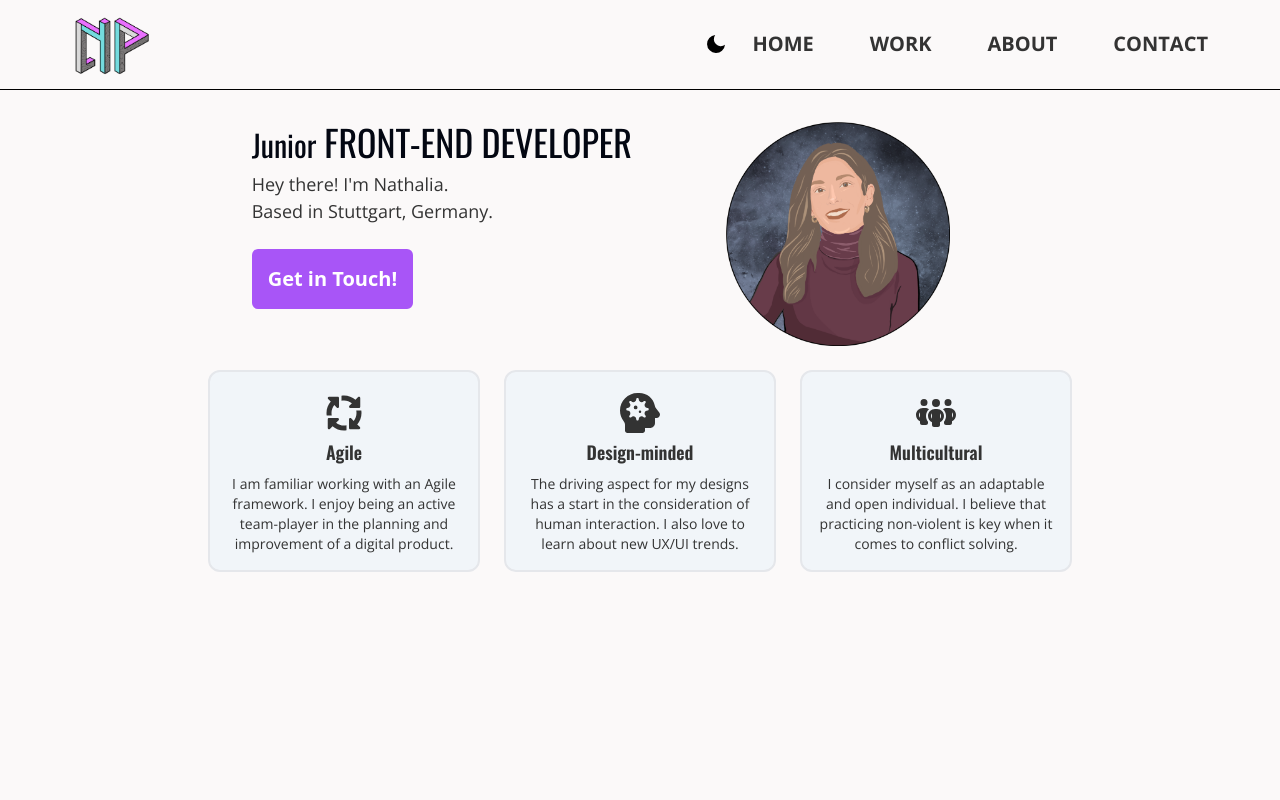
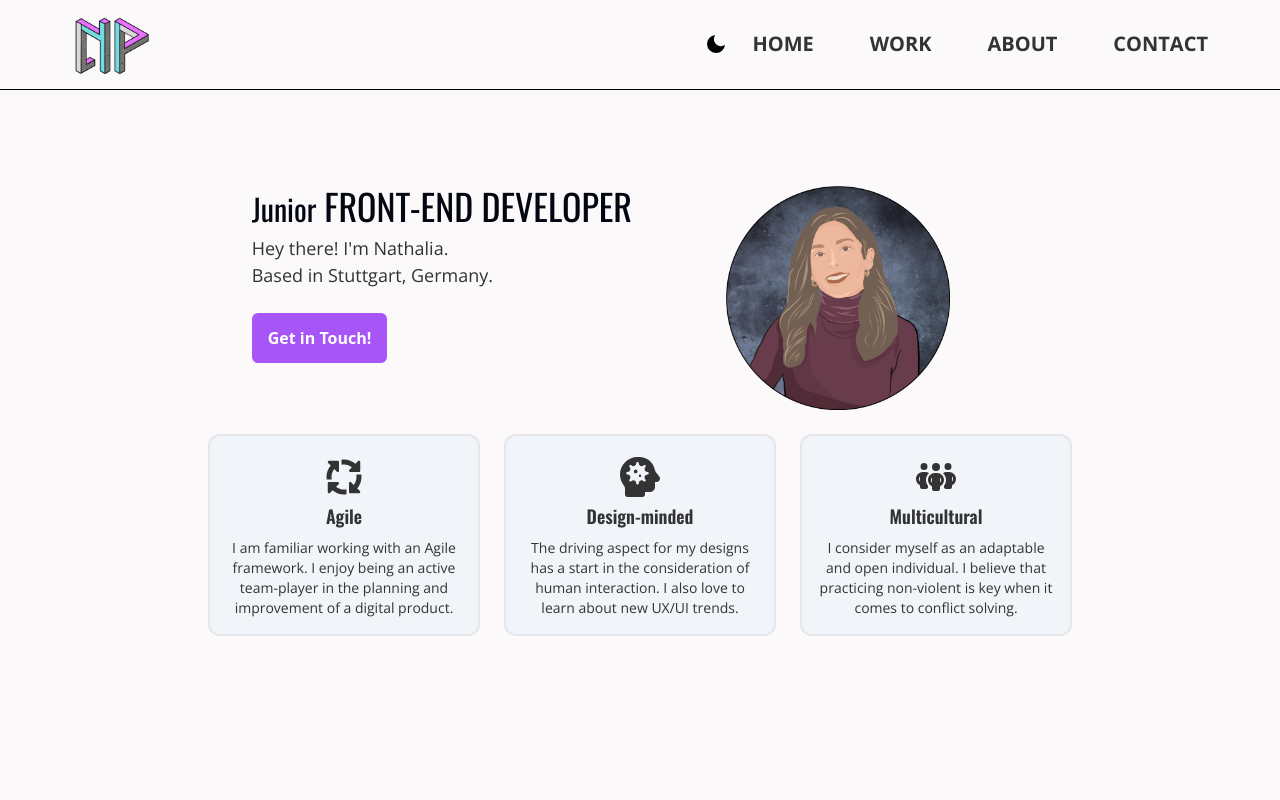
Before and after one commit to NattyDCI/portfolioFrontendDevNathaliaPadron, a React (Vite) app in the folder portfolioFrontendNathalia/: page / in a window 1280 px wide. Shown: the top 800 px of the page. Built offline with nearby package versions, Linux system fonts and the light colour scheme.

Commit message:
responsiveness changes

```diff
--- a/portfolioFrontendNathalia/src/App.jsx
+++ b/portfolioFrontendNathalia/src/App.jsx
@@ -27,7 +27,7 @@ const App = () => {
 
         </div>
       </div>
-      <div className='md:block hidden'>
+      <div className='xs:block hidden'>
         <hr className="flex-grow border-t dark:border-gray-300 border-black z-1"></hr>
       </div>
 
--- a/portfolioFrontendNathalia/src/components/Pages/Hero.jsx
+++ b/portfolioFrontendNathalia/src/components/Pages/Hero.jsx
@@ -9,7 +9,7 @@ const Hero = () => {
   const { contactRef, heroRef } = useContext(MainContext);
   const buttonText = "Get in Touch!"
   return (
-    <section id="home" ref={heroRef} className={`min-h-screen flex flex-col content-center items-center my-8`}>
+    <section id="home" ref={heroRef} className={`min-h-screen flex flex-col content-center items-center xs:my-24 my-8`}>
       <div className={`grid gap-4 dark:bg-primary bg-offWhite xs:grid-cols-2`}>
         <div>
           <h2 className="font-oswald font-regular mb-2 text-gray-950 dark:text-offWhite text-4xl leading-2">
@@ -19,7 +19,7 @@ const Hero = () => {
           </p>
           <p className="font-opensans font-normal dark:text-white text-offDark text-[18px]"> Based in Stuttgart, Germany.</p>
           <div className="ss:block hidden">
-            < StyledButton reference={contactRef} parragraf={buttonText} width={`fit`} className="mt-10 font-[30px]"/>
+            < StyledButton reference={contactRef} parragraf={buttonText} width={`fit`} className="mt-10"/>
           </div>
         </div>
 
--- a/portfolioFrontendNathalia/src/components/StyledButton.jsx
+++ b/portfolioFrontendNathalia/src/components/StyledButton.jsx
@@ -9,12 +9,12 @@ const { heroScrollHandler } = useContext(MainContext);
   return (
     <>
           {icon ?
-            <button onClick={() => heroScrollHandler(reference)}className={`${styles.flexCenter} text-xl text-white font-bitter font-semibold  hover:bg-purple-600 px-4 w-${width} h-[60px] bg-purple-500 rounded-md mt-6 cursor-pointer focus:ring focus:ring-purple-300`}>
-              <img src={icon} className='w-[20px] h-[20px] mr-[20px]' alt="icon" />
+            <button onClick={() => heroScrollHandler(reference)}className={`${styles.flexCenter} text-md text-white font-bitter font-semibold  hover:bg-purple-600 px-4 w-${width} h-[50px] bg-purple-500 rounded-md mt-6 cursor-pointer focus:ring focus:ring-purple-300`}>
+              <img src={icon} className='w-[20px] h-[20px] mr-2' alt="icon" />
               {parragraf}
             </button>
             :
-            <button onClick={() => heroScrollHandler(reference)} className={`${styles.flexCenter} text-xl text-white font-bitter font-semibold  hover:bg-purple-600 px-4 w-${width} h-[60px] bg-purple-500 rounded-md mt-6 cursor-pointer focus:ring focus:ring-purple-300`}>
+            <button onClick={() => heroScrollHandler(reference)} className={`${styles.flexCenter}  text-white text-md font-bitter font-semibold  hover:bg-purple-600 px-4 w-${width} h-[50px] bg-purple-500 rounded-md mt-6 cursor-pointer focus:ring focus:ring-purple-300`}>
                 {parragraf}
             </button>
           }
```
